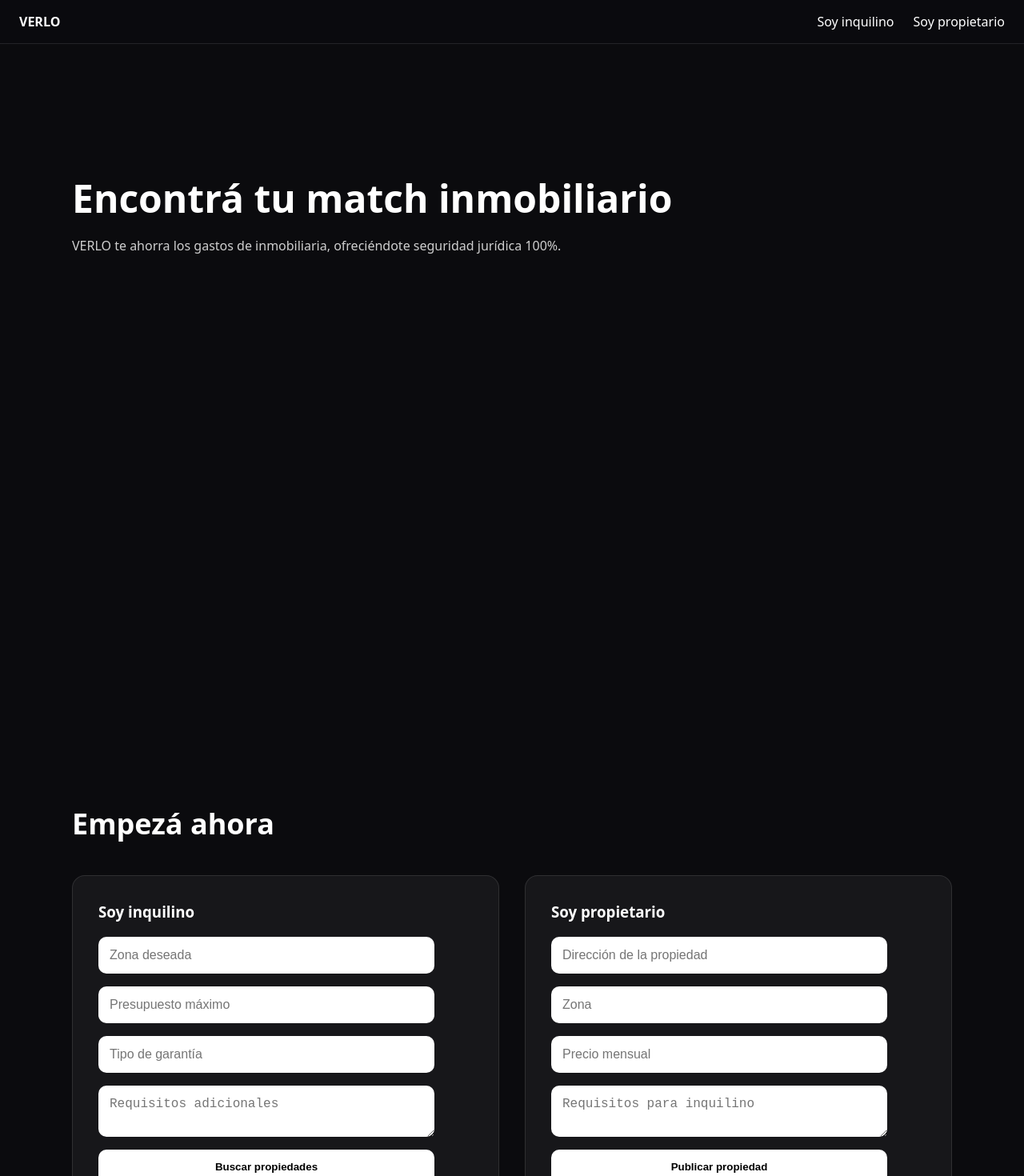
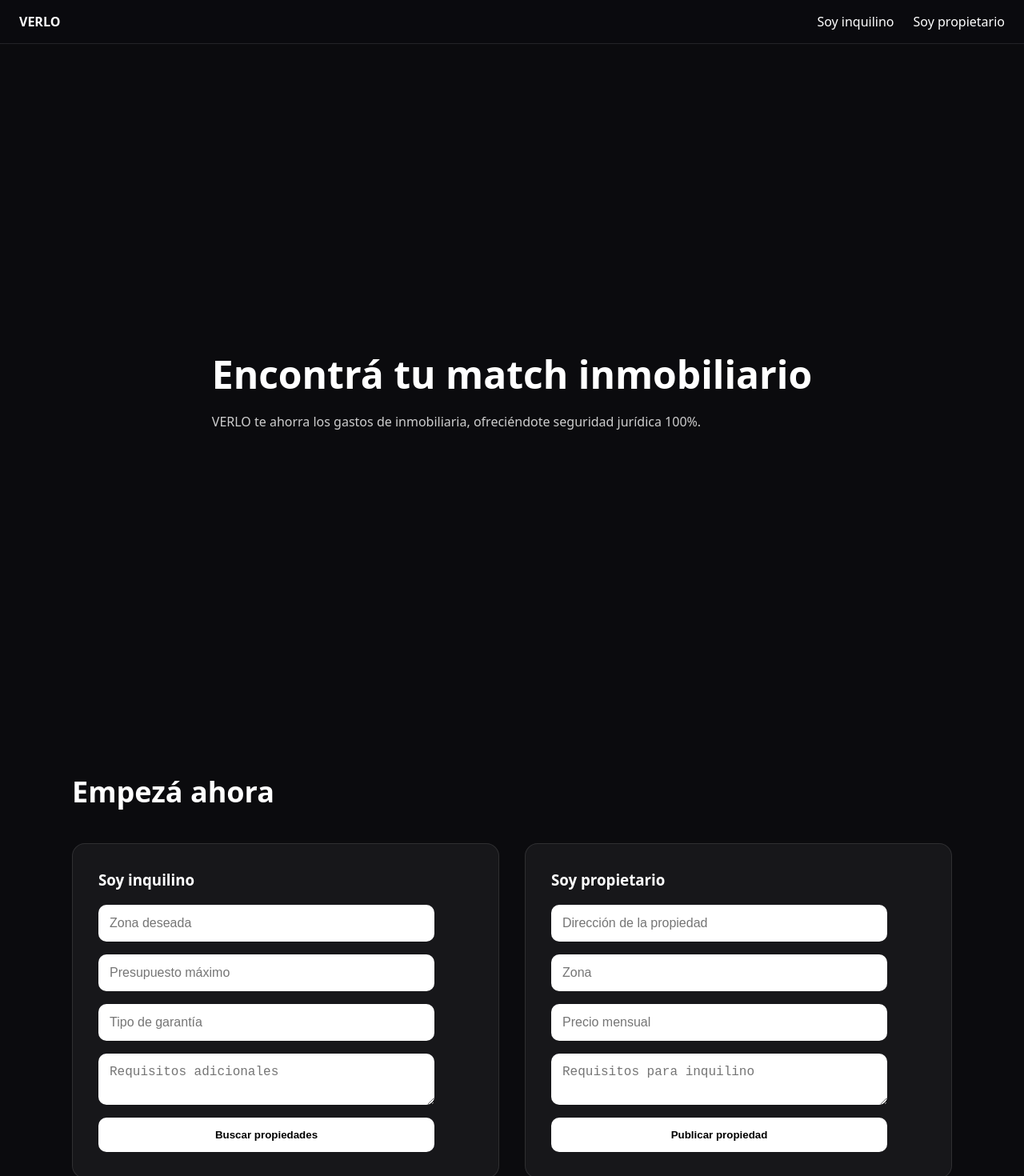
Before and after one commit to rentverlo-dotcom/verlo, a Next.js app: page / in a window 1280 px wide. Shown: the top 1470 px of the page at 80% size. Built offline with nearby package versions, Linux system fonts and the light colour scheme.

Commit message:
Update page.tsx

```diff
--- a/app/page.tsx
+++ b/app/page.tsx
@@ -13,17 +13,30 @@ export default function HomePage() {
       </header>
 
       {/* HERO */}
-      <section>
+      <section
+        style={{
+          minHeight: "100vh",
+          display: "flex",
+          alignItems: "center",
+        }}
+      >
         <div className="container">
           <h1>Encontrá tu match inmobiliario</h1>
           <p>
-            VERLO te ahorra los gastos de inmobiliaria, ofreciéndote seguridad jurídica 100%.
+            VERLO te ahorra los gastos de inmobiliaria, ofreciéndote seguridad
+            jurídica 100%.
           </p>
         </div>
       </section>
 
-      {/* FORMS SIDE BY SIDE */}
-      <section id="forms">
+      {/* FORMS (SIN 100vh) */}
+      <section
+        id="forms"
+        style={{
+          paddingTop: "80px",
+          paddingBottom: "120px",
+        }}
+      >
         <div className="container">
           <h2>Empezá ahora</h2>
 
```
